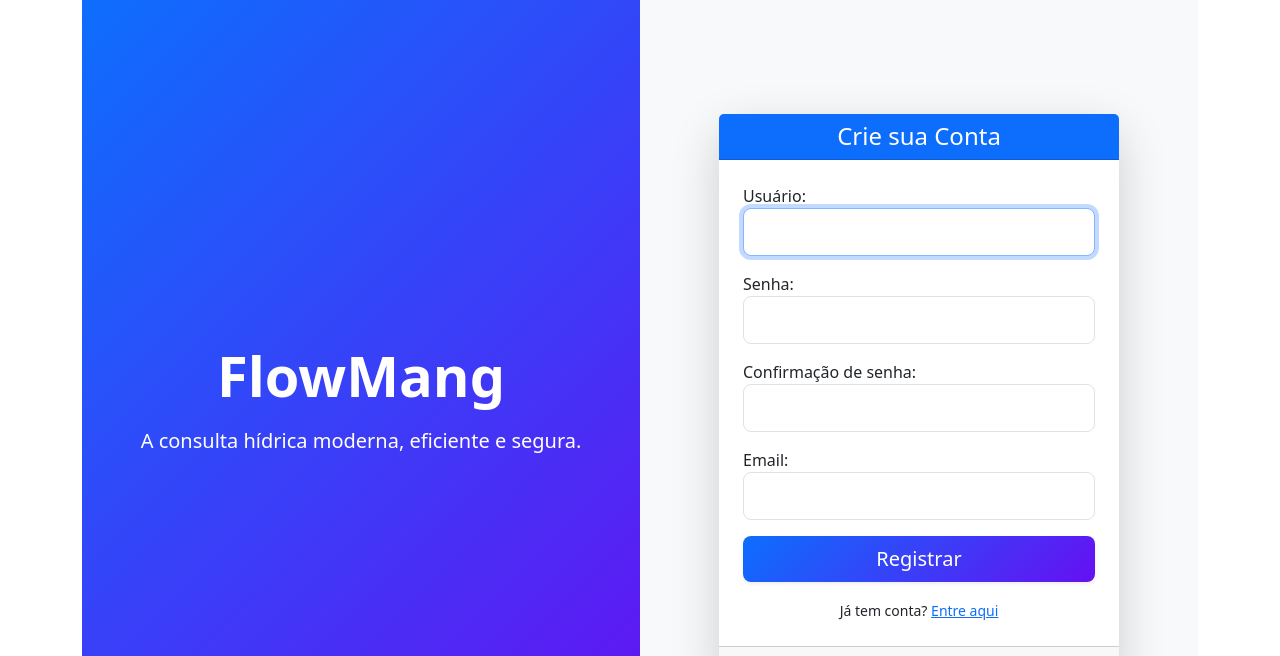
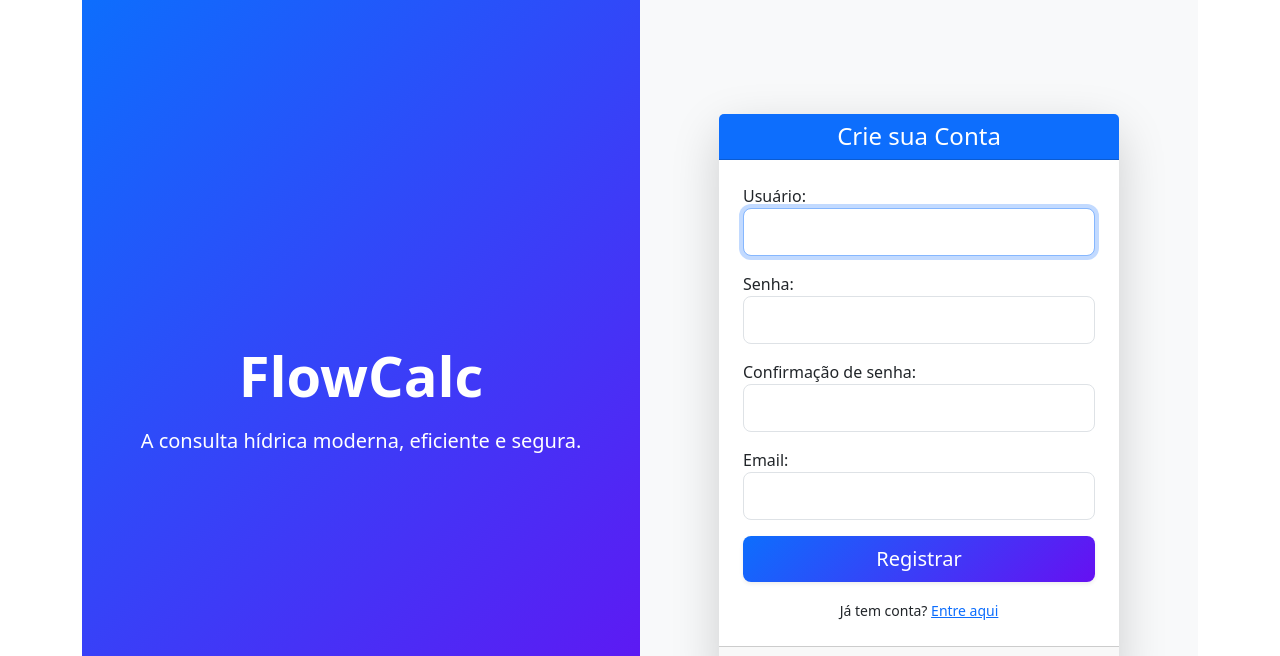
Before and after one commit to GabrielSM99/FlowMang, a Django app: page /register/ in a window 1280 px wide. Shown: the part 65-721 px from the top of the page. Run offline with Django 3.2, Linux system fonts and the light colour scheme; some libraries are stand-ins or nearby versions.

Commit message:
Update register.html

```diff
--- a/core/templates/core/register.html
+++ b/core/templates/core/register.html
@@ -4,7 +4,7 @@
 
 {% block hide_navbar %}true{% endblock %}
 
-{% block title %}Registrar - FlowMang{% endblock %}
+{% block title %}Registrar - FlowCalc{% endblock %}
 
 {% block content %}
 <style>
@@ -41,7 +41,7 @@
   <div class="row min-vh-100">
 
     <div class="col-lg-6 register-left d-flex flex-column justify-content-center align-items-center">
-      <h1 class="display-4 fw-bold mt-3">FlowMang</h1>
+      <h1 class="display-4 fw-bold mt-3">FlowCalc</h1>
       <p class="lead mt-2">A consulta hídrica moderna, eficiente e segura.</p>
     </div>
 
```
